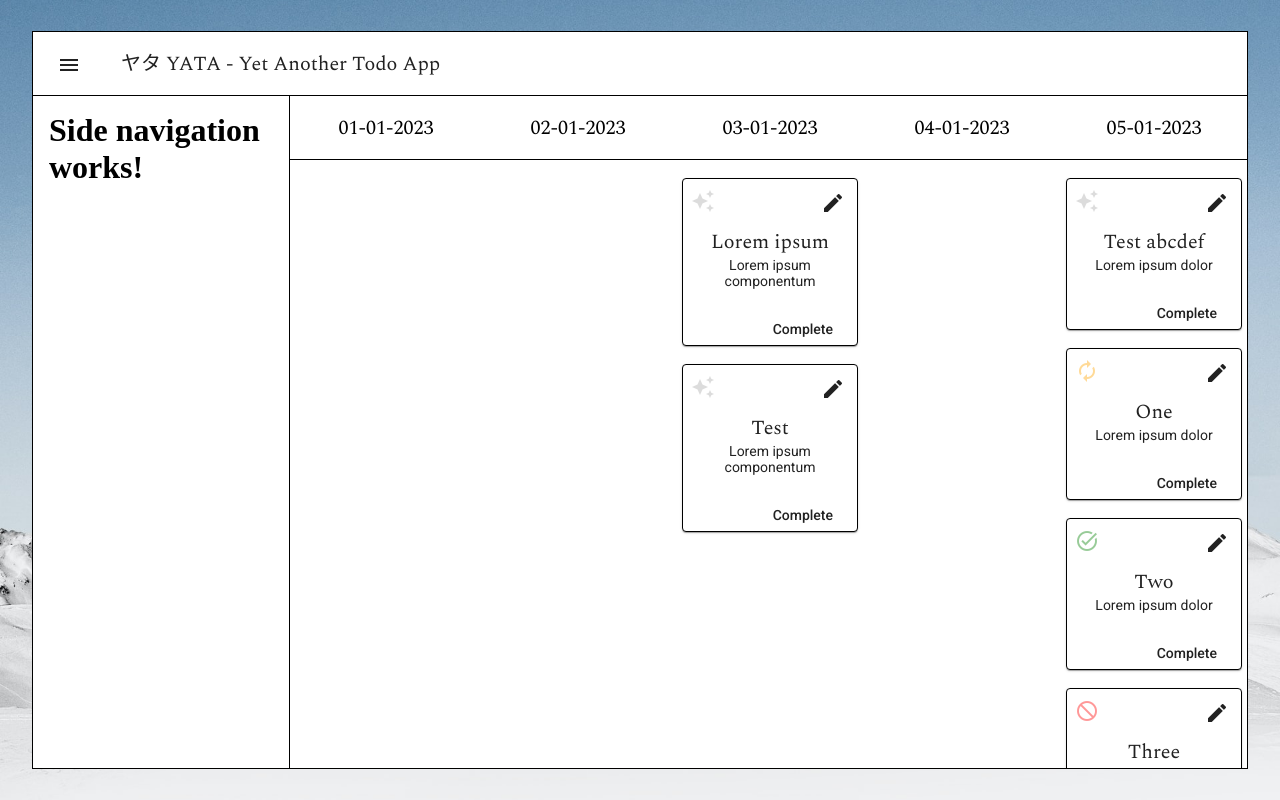
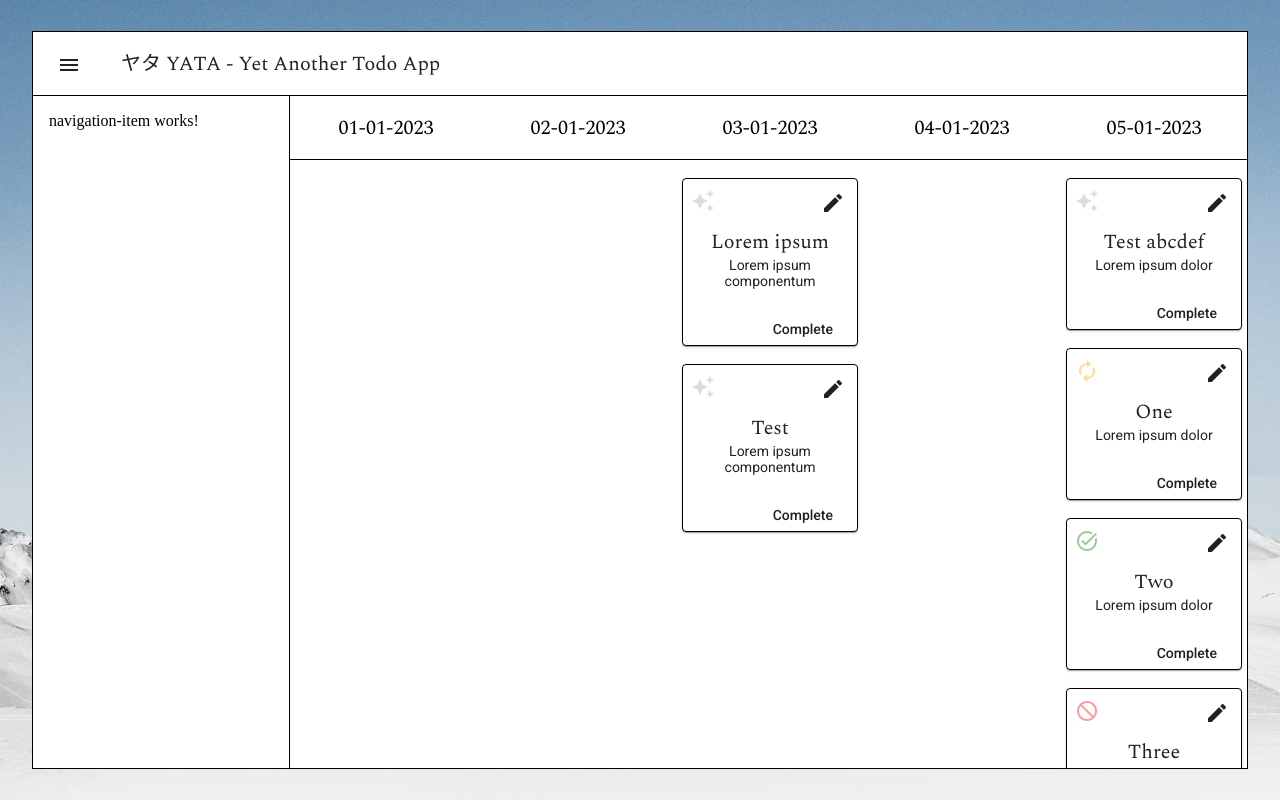
Before and after one commit to ChrisAraneo/yet-another-todo-app, an Angular app in the folder yet-another-todo-app-frontend/: page / in a window 1280 px wide. Built offline with nearby package versions, Linux system fonts and the light colour scheme.

Commit message:
Navigation item component init, removed ngcontent from side nav

```diff
--- a/yet-another-todo-app-frontend/src/app/app.component.html
+++ b/yet-another-todo-app-frontend/src/app/app.component.html
@@ -1,9 +1,7 @@
 <yata-app-wrapper>
   <yata-toolbar [title]="title" (menuClick)="onMenuClick()"></yata-toolbar>
   <main>
-    <yata-side-navigation [isOpened]="isMenuOpened">
-      <h1>Side navigation works!</h1>
-    </yata-side-navigation>
+    <yata-side-navigation [isOpened]="isMenuOpened"></yata-side-navigation>
     <div class="timeline-wrapper">
       <yata-timeline [startDate]="timelineStartDate" [endDate]="timelineEndDate"></yata-timeline>
     </div>
--- a/yet-another-todo-app-frontend/src/app/app.module.ts
+++ b/yet-another-todo-app-frontend/src/app/app.module.ts
@@ -7,6 +7,7 @@ import { BrowserAnimationsModule } from '@angular/platform-browser/animations';
 import { AppRoutingModule } from './app-routing.module';
 import { AppComponent } from './app.component';
 import { AppWrapperComponent } from './components/app-wrapper/app-wrapper.component';
+import { NavigationItemComponent } from './components/side-navigation/navigation-item/navigation-item.component';
 import { SideNavigationComponent } from './components/side-navigation/side-navigation.component';
 import { TaskStateIconComponent } from './components/task-state-icon/task-state-icon.component';
 import { TaskCardComponent } from './components/timeline/task-card/task-card.component';
@@ -28,6 +29,7 @@ import { DateUtilsService } from './services/date-utils.service';
     TaskCardComponent,
     TimelineContentComponent,
     TaskStateIconComponent,
+    NavigationItemComponent,
   ],
   imports: [
     AppRoutingModule,
--- /dev/null
+++ b/yet-another-todo-app-frontend/src/app/components/side-navigation/navigation-item/navigation-item.component.html
@@ -0,0 +1 @@
+<p>navigation-item works!</p>
--- /dev/null
+++ b/yet-another-todo-app-frontend/src/app/components/side-navigation/navigation-item/navigation-item.component.ts
@@ -0,0 +1,12 @@
+import { Component, OnInit } from '@angular/core';
+
+@Component({
+  selector: 'yata-navigation-item',
+  templateUrl: './navigation-item.component.html',
+  styleUrls: ['./navigation-item.component.scss'],
+})
+export class NavigationItemComponent implements OnInit {
+  constructor() {}
+
+  ngOnInit(): void {}
+}
--- a/yet-another-todo-app-frontend/src/app/components/side-navigation/side-navigation.component.html
+++ b/yet-another-todo-app-frontend/src/app/components/side-navigation/side-navigation.component.html
@@ -1,5 +1,5 @@
 <div class="side-navigation-animated-wrapper" [@openClose]="isOpened? 'open' : 'closed'">
   <div class="side-navigation-content">
-    <ng-content></ng-content>
+    <yata-navigation-item></yata-navigation-item>
   </div>
 </div>
```
Also changed, not shown: yet-another-todo-app-frontend/src/app/components/side-navigation/navigation-item/navigation-item.component.scss (added), 1 other file (tests, documents, lock files or other folders).
